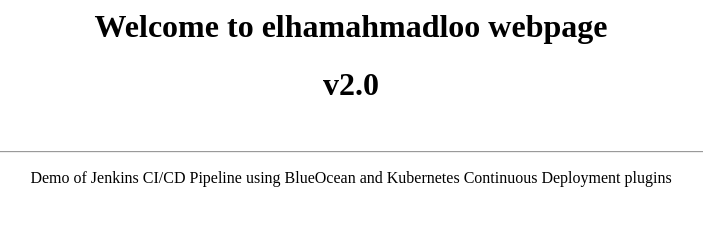
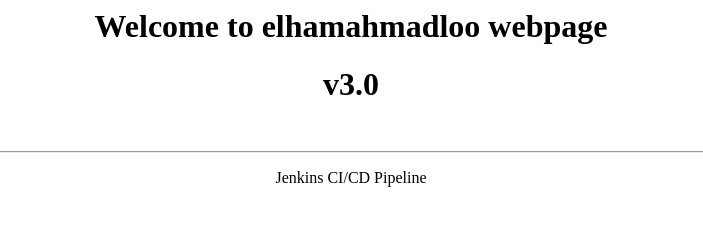
Before and after one commit to elhamahmadloo/kubernetes, a plain HTML site: page index.html in a window 1280 px wide. Shown: the whole page, without its empty margins (289-992 px from the left). Drawn offline with Linux system fonts and the light colour scheme.

Commit message:
updated to version 3.0

```diff
--- a/index.html
+++ b/index.html
@@ -1,8 +1,8 @@
 
 <center>
 	<h1>Welcome to elhamahmadloo  webpage</h1>
-	<h1>v2.0</h1>
+	<h1>v3.0</h1>
 	<br><hr>
-	<p>Demo of Jenkins CI/CD Pipeline using BlueOcean and Kubernetes Continuous Deployment plugins</p>
+	<p>Jenkins CI/CD Pipeline </p>
 
 </center>
```
